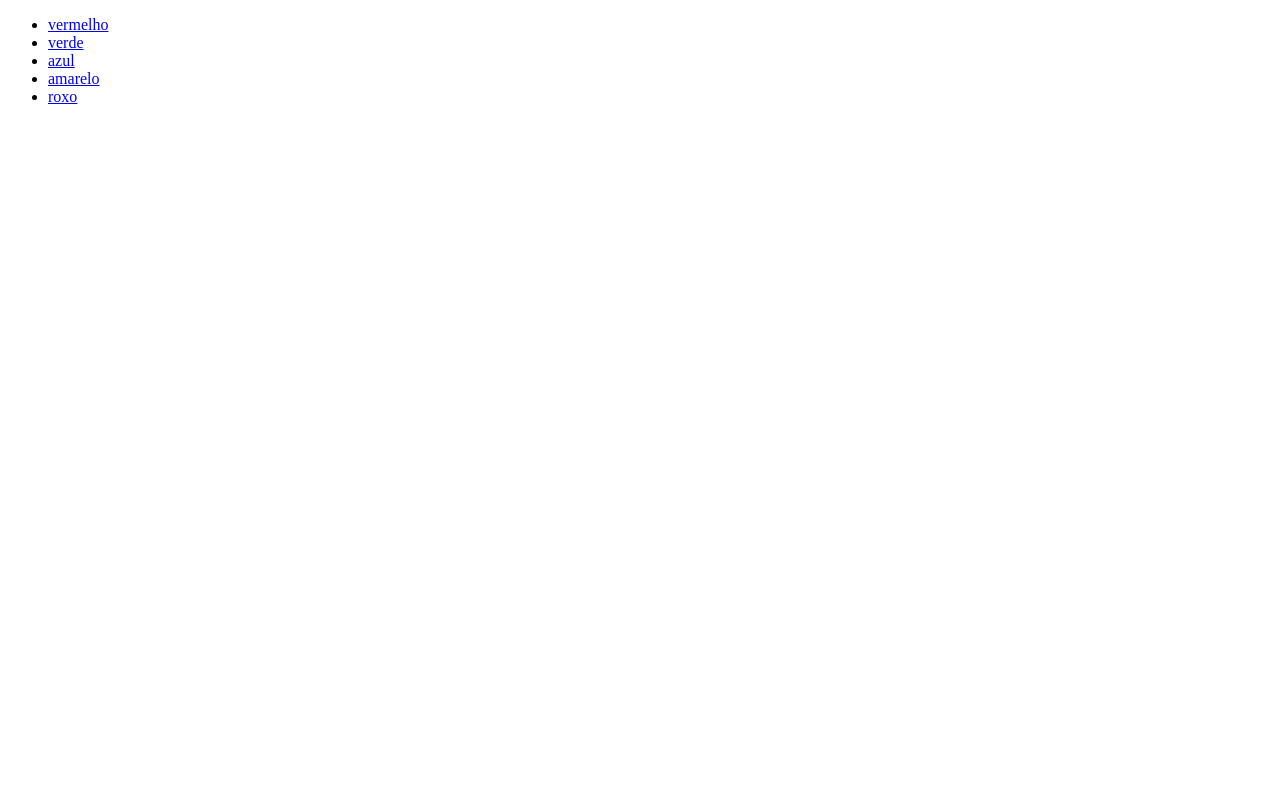
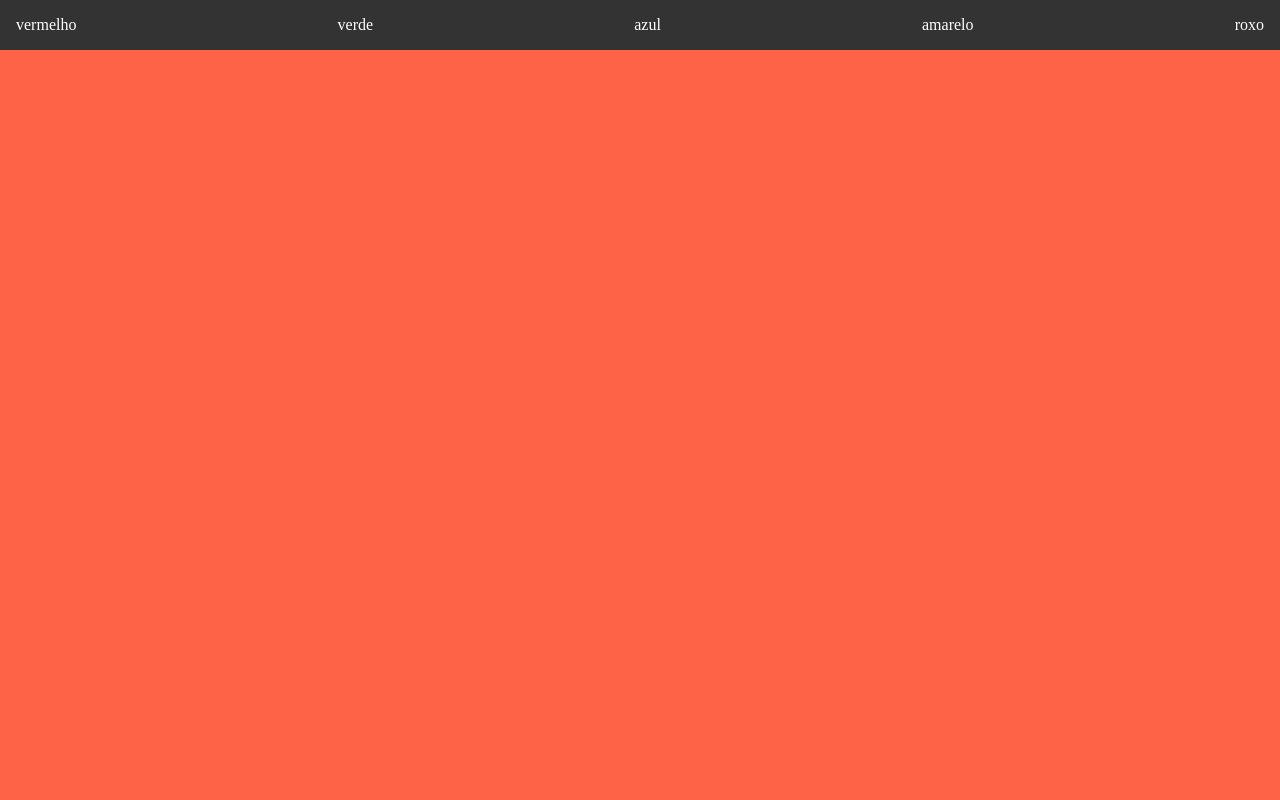
Before and after one commit to boletini/site-vertical, a plain HTML site: page index.html in a window 1280 px wide. Shown: the top 800 px of the page. Drawn offline with Linux system fonts and the light colour scheme.

Commit message:
estrutura concliuda

```diff
--- a/index.html
+++ b/index.html
@@ -3,17 +3,18 @@
 <head>
     <meta charset="UTF-8">
     <meta name="viewport" content="width=device-width, initial-scale=1.0">
+    <link rel="stylesheet" href="./style.css">
     <title>site vertical</title>
 </head>
 <body>
     <header>
         <nav>
             <ul>
-                <li><a href="#">vermelho</a></li>
-               <li><a href="#">verde</a></li>
-                <li><a href="#">azul</a></li>
-                <li><a href="#">amarelo</a></li>
-                <li><a href="#">roxo</a></li>
+                <li><a href="#vermelho">vermelho</a></li>
+                <li><a href="#verde">verde</a></li>
+                <li><a href="#azul">azul</a></li>
+                <li><a href="#amarelo">amarelo</a></li>
+                <li><a href="#roxo">roxo</a></li>
             </ul>
         </nav>
     </header>
@@ -21,8 +22,8 @@
         <section id="vermelho" class="grupo"></section>
         <section id="verde" class="grupo"></section>
         <section id="azul" class="grupo"></section>
+        <section id="amarelo" class="grupo"></section>
         <section id="roxo" class="grupo"></section>
-        <section id="amarelo" class="grupo"></section>
     </main>
 </body>
 </html>
--- /dev/null
+++ b/style.css
@@ -0,0 +1,52 @@
+*{
+    padding: 0;
+    margin: 0;
+    box-sizing: border-box;
+}
+a{
+    text-decoration: none;
+}
+ul, ol, li{
+    list-style: none;
+}
+html, body{
+    scroll-behavior: smooth;
+}
+header{
+    position: fixed;
+    width: 100vw;
+    background-color: #333;
+    padding: 16px;
+}
+header nav a:hover{
+    background-color: tomato;
+    transition: 1s;
+
+}
+header nav ul{
+    display: flex;
+    justify-content: space-between;
+}
+
+header nav a{
+    color: white;
+
+}
+.grupo{
+    height: 100vw;
+}
+#vermelho{
+    background-color: tomato;
+}
+#verde{
+    background-color: aquamarine;
+}
+#azul{
+    background-color: lightskyblue;
+}
+#amarelo{
+    background-color: gold;
+}
+#roxo{
+    background-color: blueviolet;
+}
```
